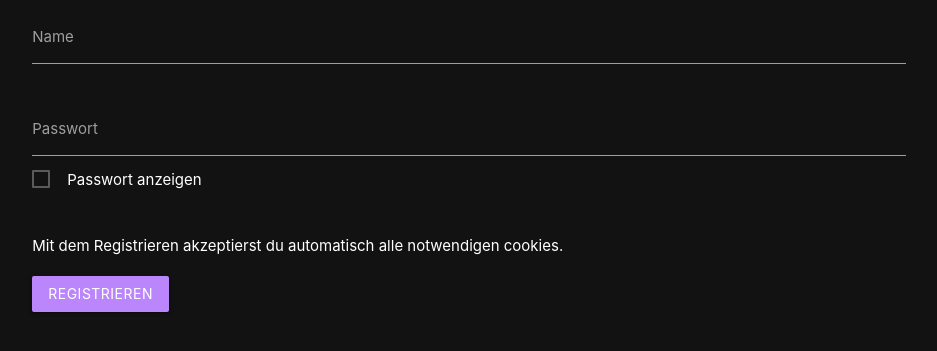
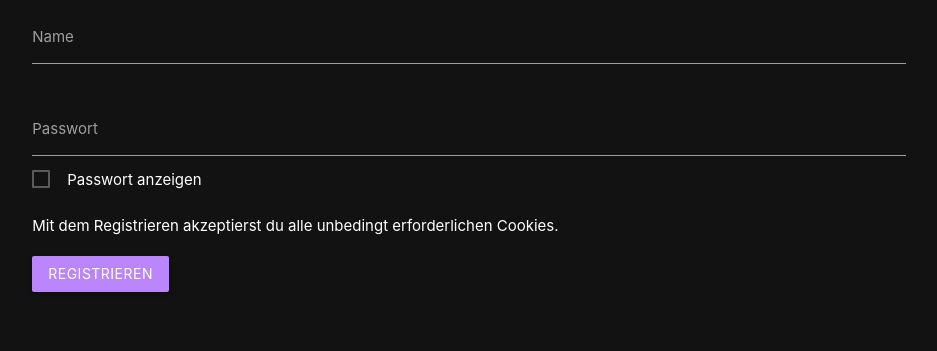
Before and after one commit to ArtrenH/VPlan_Website, a Flask app: page /signup in a window 1280 px wide. Shown: the part 151-502 px from the top of the page, without its empty margins (171-1108 px from the left). Run offline with Flask 2, Linux system fonts and the light colour scheme; data that the repository does not hold is empty; some web fonts are replaced.

Commit message:
Cookie Notice angepasst

```diff
--- a/static/css/base.css
+++ b/static/css/base.css
@@ -601,7 +601,6 @@ input:focus.autocomplete {
 
 .password-checkbox {
     margin-top: -20px;
-    margin-bottom: 20px;
 }
 
 [type=checkbox]:checked+span:not(.lever):before {
--- a/templates/signup.html
+++ b/templates/signup.html
@@ -18,7 +18,7 @@
             <input type="checkbox" onclick="togglePasswordVisibility()">
             <span>Passwort anzeigen</span>
         </label>
-        <p class="col s12">Mit dem Registrieren akzeptierst du automatisch alle notwendigen cookies.</p>
+        <p class="col s12">Mit dem Registrieren akzeptierst du alle unbedingt erforderlichen Cookies.</p>
         <input type='submit' name='submit' value="Registrieren" class="btn waves-effect login-btn">
     </div>
 </form>
```
